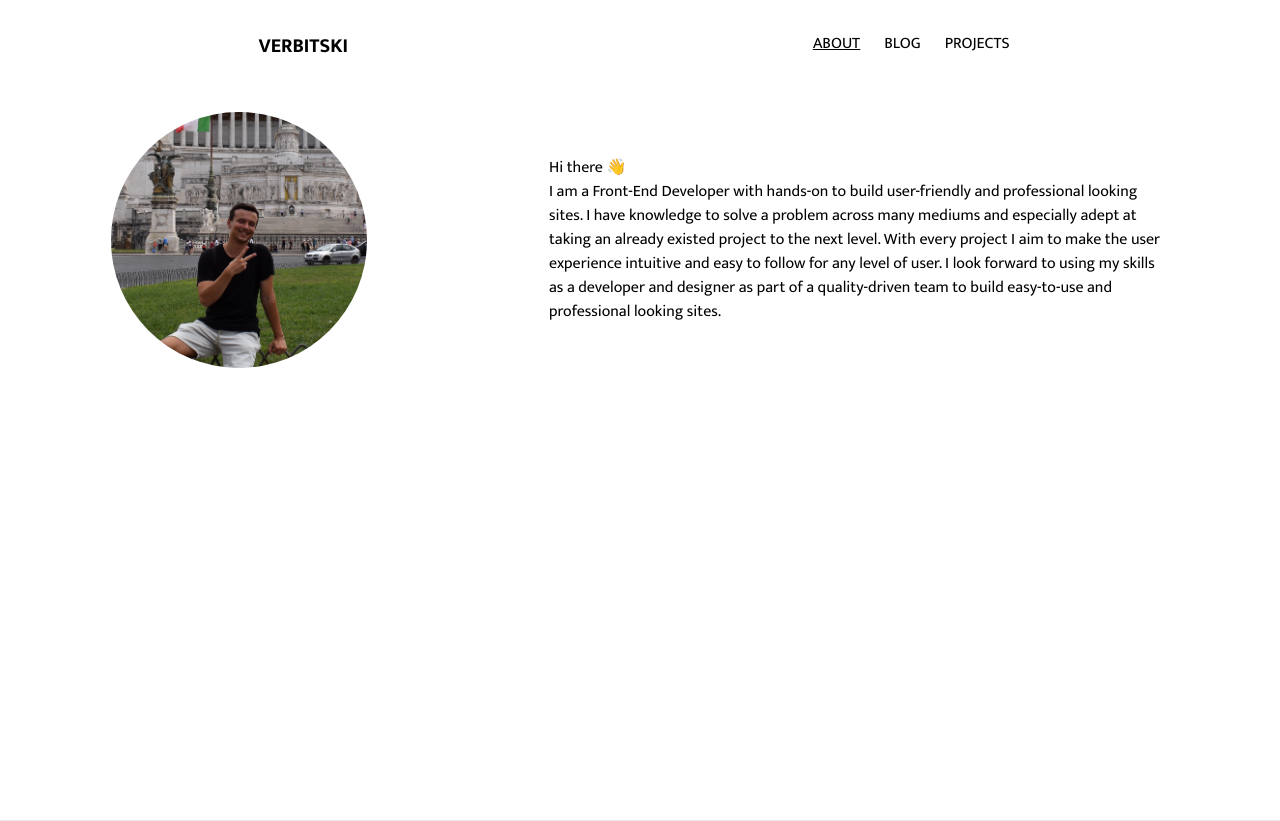
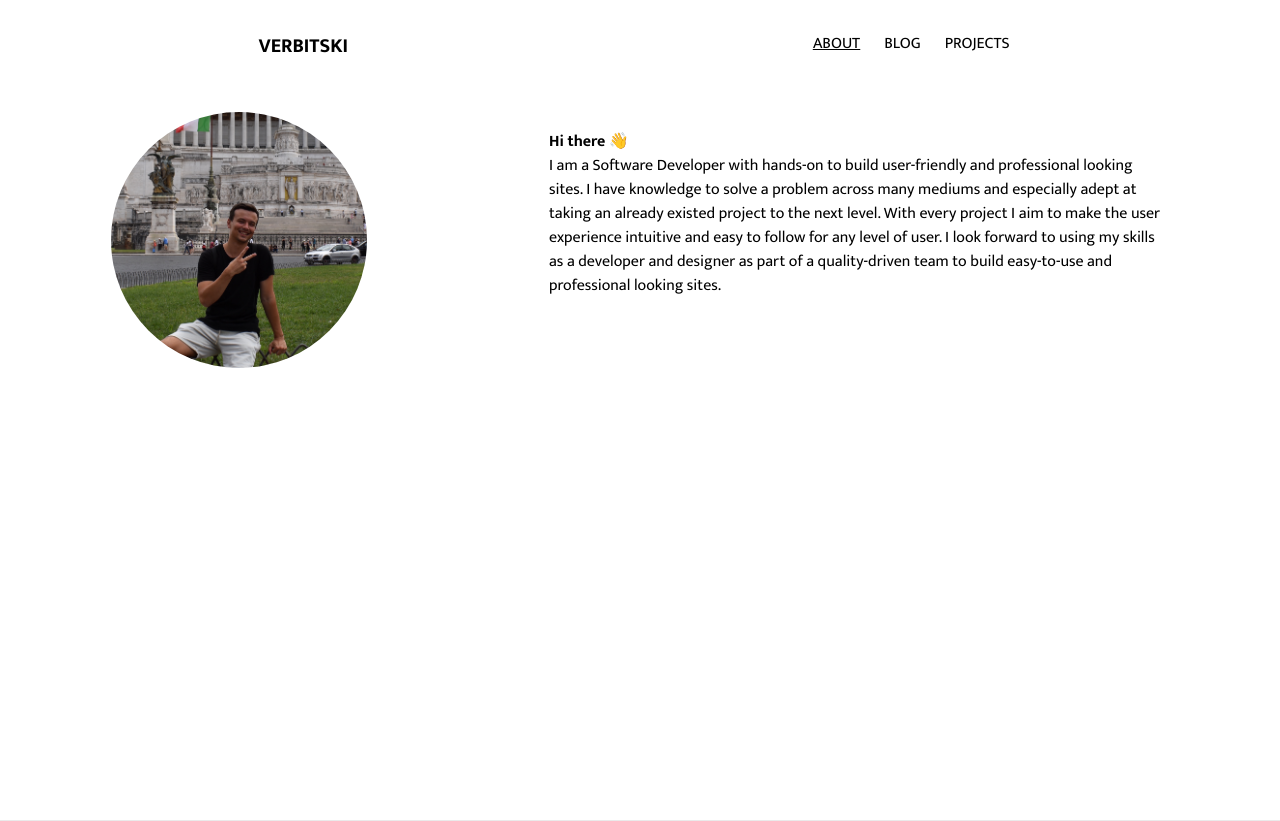
Before and after one commit to NorthWillov/verbitski.dev, a Next.js app: page / in a window 1280 px wide. Built offline with nearby package versions, Linux system fonts and the light colour scheme.

Commit message:
Add icons

```diff
--- a/components/meta.tsx
+++ b/components/meta.tsx
@@ -1,5 +1,5 @@
-import Head from 'next/head'
-import { CMS_NAME, HOME_OG_IMAGE_URL } from '../lib/constants'
+import Head from "next/head"
+import { CMS_NAME, HOME_OG_IMAGE_URL } from "../lib/constants"
 
 const Meta = () => {
   return (
@@ -28,6 +28,13 @@ const Meta = () => {
         color="#000000"
       />
       <link rel="shortcut icon" href="/favicon/favicon.ico" />
+      <link
+        rel="stylesheet"
+        href="https://cdnjs.cloudflare.com/ajax/libs/font-awesome/6.0.0-beta3/css/all.min.css"
+        integrity="sha512-Fo3rlrZj/k7ujTnHg4CGR2D7kSs0v4LLanw2qksYuRlEzO+tcaEPQogQ0KaoGN26/zrn20ImR1DfuLWnOo7aBA=="
+        crossorigin="anonymous"
+        referrerpolicy="no-referrer"
+      />
       <meta name="msapplication-TileColor" content="#000000" />
       <meta name="msapplication-config" content="/favicon/browserconfig.xml" />
       <meta name="theme-color" content="#000" />
--- a/pages/index.tsx
+++ b/pages/index.tsx
@@ -1,6 +1,7 @@
 import Container from "../components/container"
 import Layout from "../components/layout"
 import Navbar from "../components/navbar"
+import Link from "next/link"
 import Head from "next/head"
 import { FC } from "react"
 
@@ -19,16 +20,36 @@ const Index: FC = () => {
               srcSet="/assets/blog/authors/artem.jpeg"
               alt="Artem"
             />
-            <p className="w-1/2">
-              Hi there 👋 <br />I am a Front-End Developer with hands-on to
-              build user-friendly and professional looking sites. I have
-              knowledge to solve a problem across many mediums and especially
-              adept at taking an already existed project to the next level. With
-              every project I aim to make the user experience intuitive and easy
-              to follow for any level of user. I look forward to using my skills
-              as a developer and designer as part of a quality-driven team to
-              build easy-to-use and professional looking sites.
-            </p>
+            <div className="w-1/2">
+              <p>
+                <b>Hi there</b> 👋 <br />I am a Software Developer with hands-on
+                to build user-friendly and professional looking sites. I have
+                knowledge to solve a problem across many mediums and especially
+                adept at taking an already existed project to the next level.
+                With every project I aim to make the user experience intuitive
+                and easy to follow for any level of user. I look forward to
+                using my skills as a developer and designer as part of a
+                quality-driven team to build easy-to-use and professional
+                looking sites.
+              </p>
+              <div className="mt-3">
+                <Link href="https://github.com/NorthWillov">
+                  <a target="_blank">
+                    <i className="fab fa-github text-4xl hover:text-green-700 cursor-pointer mr-3"></i>
+                  </a>
+                </Link>
+                <Link href="https://www.linkedin.com/in/artemverbytskyi">
+                  <a target="_blank">
+                    <i className="fab fa-linkedin text-4xl hover:text-green-700 cursor-pointer mr-3"></i>
+                  </a>
+                </Link>
+                <Link href="https://www.instagram.com/artemverbytskyi">
+                  <a target="_blank">
+                    <i className="fab fa-instagram text-4xl hover:text-green-700 cursor-pointer mr-3"></i>
+                  </a>
+                </Link>
+              </div>
+            </div>
           </div>
         </Container>
       </Layout>
```
